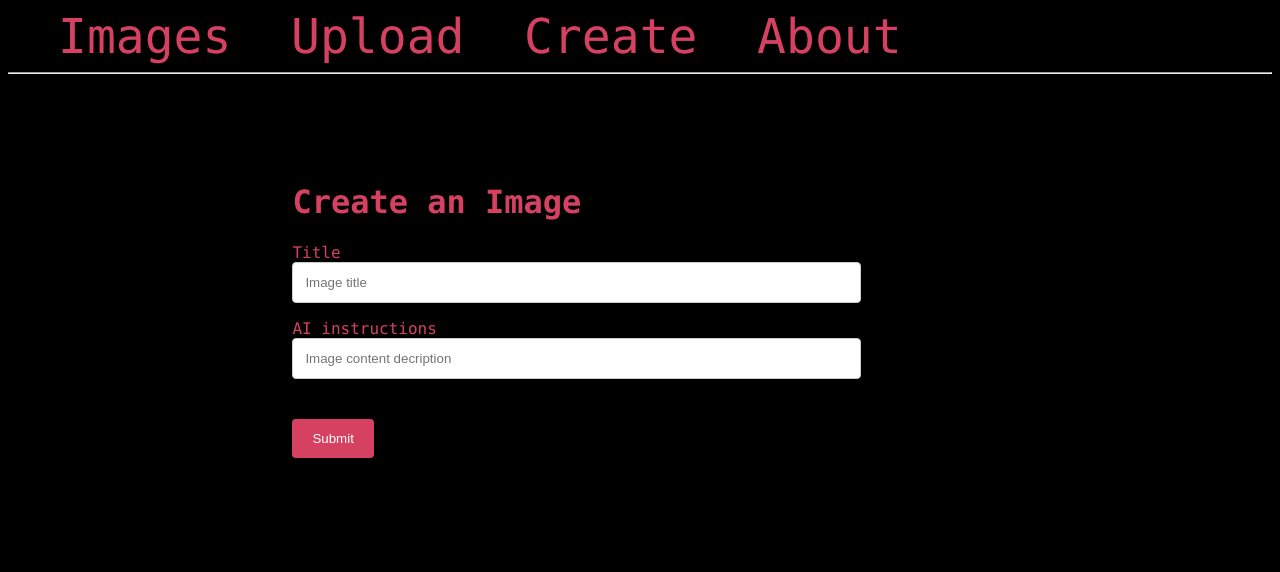
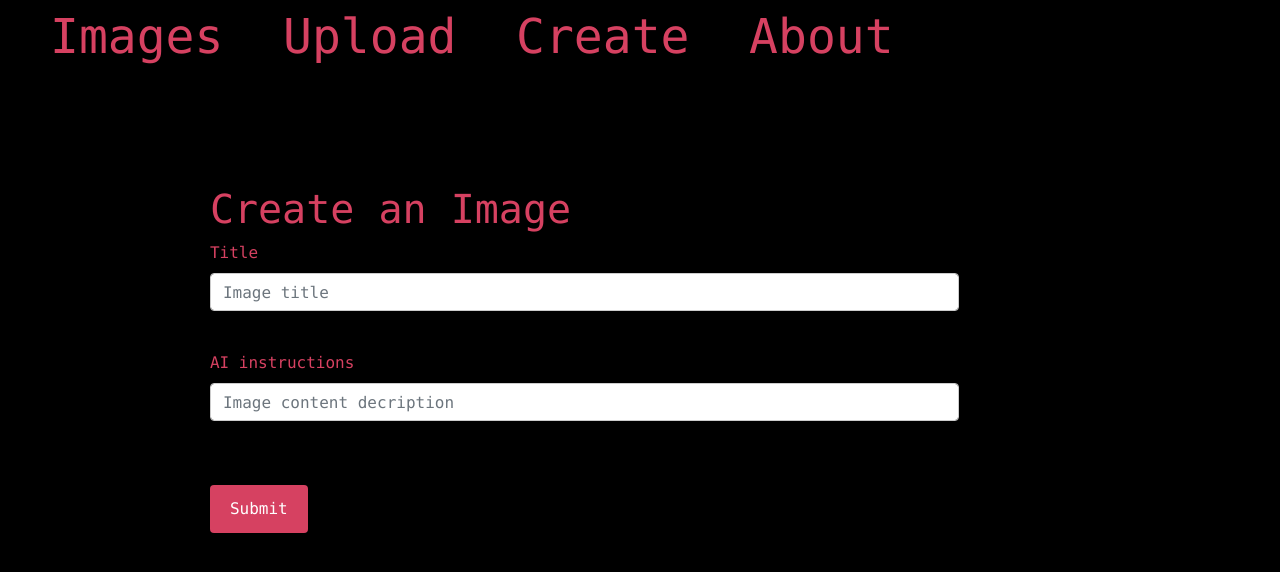
Before and after one commit to ferbcn/Flask-DallE, a Flask app: page /create/ in a window 1280 px wide. Shown: the top 572 px of the page. Run offline with Flask 2, Linux system fonts and the light colour scheme; some libraries are stand-ins or nearby versions.

Commit message:
bootstrap forms

```diff
--- a/static/css/stylesheet.css
+++ b/static/css/stylesheet.css
@@ -48,7 +48,8 @@
 #form_child{
    margin-top: 10vh;
    position: relative;
-   width: 50%;
+   width: 75%;
+
 }
 
 /* Style inputs, select elements and textareas */
--- a/templates/base.html
+++ b/templates/base.html
@@ -4,6 +4,7 @@
     <meta charset="UTF-8">
     <title>{% block title %} {% endblock %}Image AI</title>
     <link rel="icon" type="image/x-icon" href="{{ url_for('static', filename='/images/favicon.ico') }}">
+    <link rel="stylesheet" href="https://stackpath.bootstrapcdn.com/bootstrap/4.3.1/css/bootstrap.min.css" integrity="sha384-ggOyR0iXCbMQv3Xipma34MD+dH/1fQ784/j6cY/iJTQUOhcWr7x9JvoRxT2MZw1T" crossorigin="anonymous">
     <link rel="stylesheet" href="{{ url_for('static', filename='css/stylesheet.css') }}">
 </head>
 <body>
--- a/templates/create.html
+++ b/templates/create.html
@@ -9,14 +9,14 @@
         <form method="post">
             <label for="title">Title</label>
             <br>
-            <input id="form_field" type="text" name="title"
+            <input class="form-control" id="form_field" type="text" name="title"
                    placeholder="Image title"
                    value="{{ request.form['title'] }}"></input>
             <br>
 
             <label for="content">AI instructions</label>
             <br>
-            <input id="form_field" type="text" name="content"
+            <input class="form-control" input id="form_field" type="text" name="content"
                    placeholder="Image content decription"
                    value="{{ request.form['content'] }}"></input>
             <br>
```
